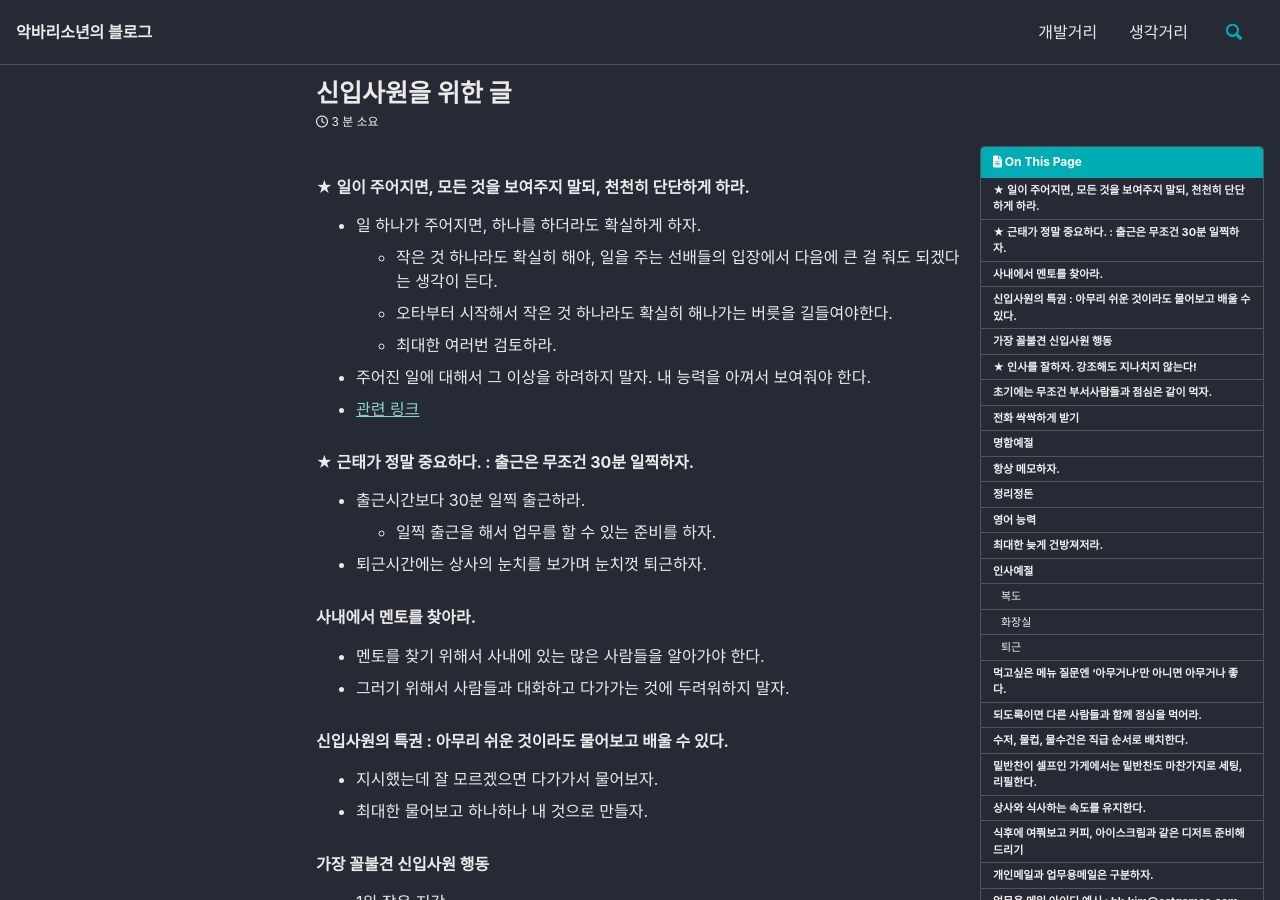
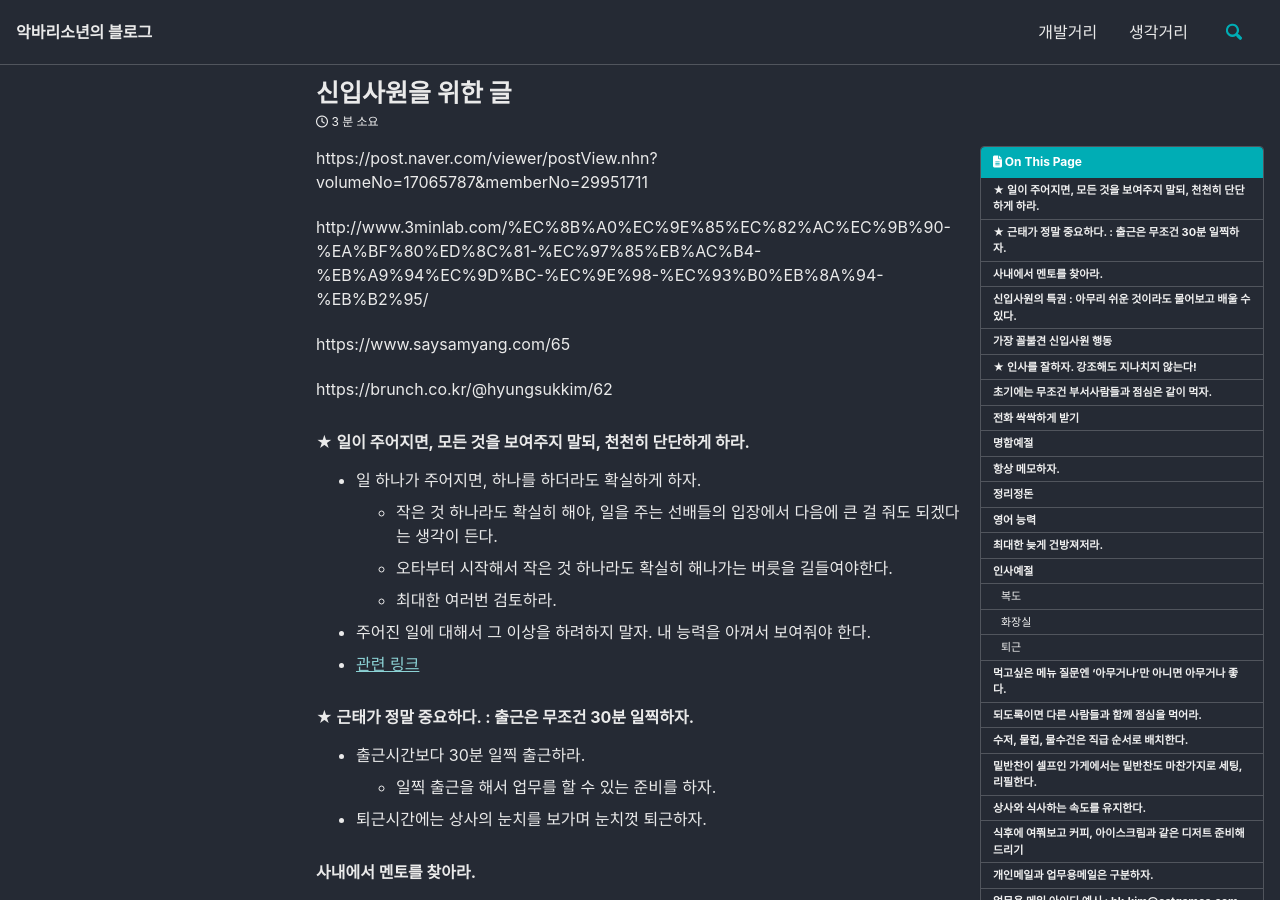
Before and after one commit to surmounter/Blog, a Jekyll site: the page built from _posts/2019-10-24-신입사원을위한글.md, in a window 1280 px wide and 900 px high. Built offline with Jekyll 4.4.1, drawn with Linux system fonts in a browser that asks for light colours; cached includes are drawn as plain includes; nearby versions of some CDN libraries; some of the changed lines change nothing that is shown.

Commit message:
Update 2019-10-24-신입사원을위한글.md

```diff
--- a/_posts/2019-10-24-신입사원을위한글.md
+++ b/_posts/2019-10-24-신입사원을위한글.md
@@ -5,6 +5,15 @@ categories:
 toc: true
 author_profile: false
 ---
+
+https://post.naver.com/viewer/postView.nhn?volumeNo=17065787&memberNo=29951711
+
+http://www.3minlab.com/%EC%8B%A0%EC%9E%85%EC%82%AC%EC%9B%90-%EA%BF%80%ED%8C%81-%EC%97%85%EB%AC%B4-%EB%A9%94%EC%9D%BC-%EC%9E%98-%EC%93%B0%EB%8A%94-%EB%B2%95/
+
+https://www.saysamyang.com/65
+
+https://brunch.co.kr/@hyungsukkim/62
+
 
 ### ★ 일이 주어지면, 모든 것을 보여주지 말되, 천천히 단단하게 하라.
 
```
